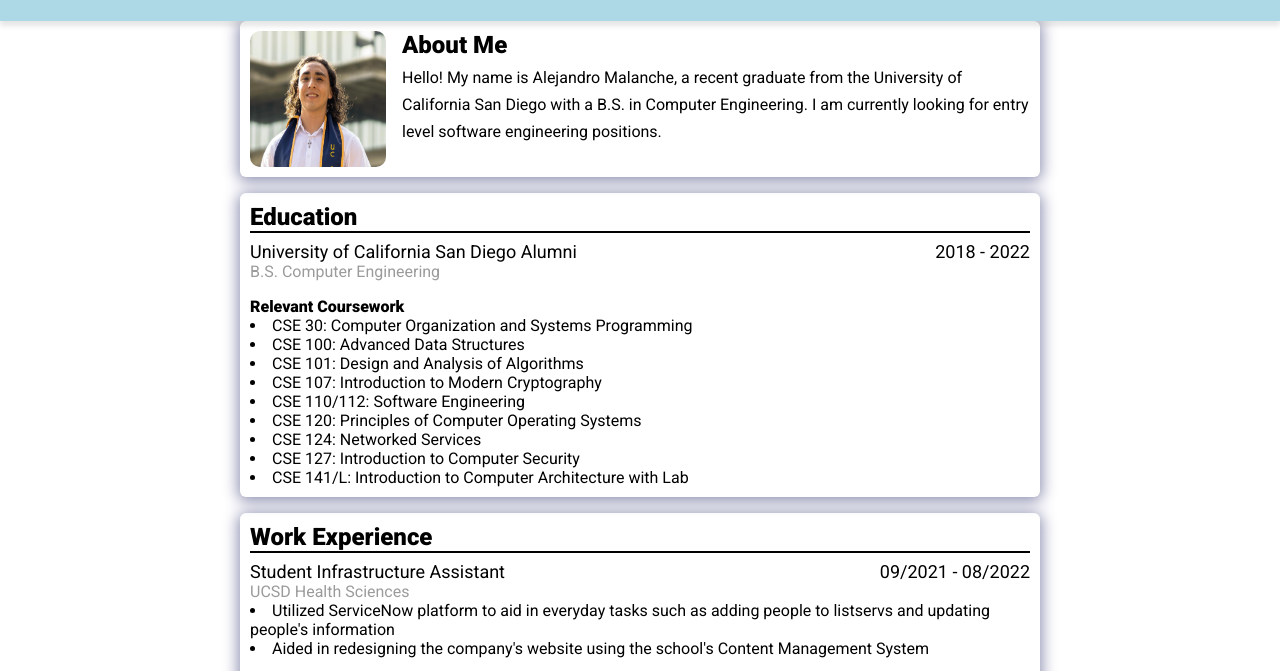
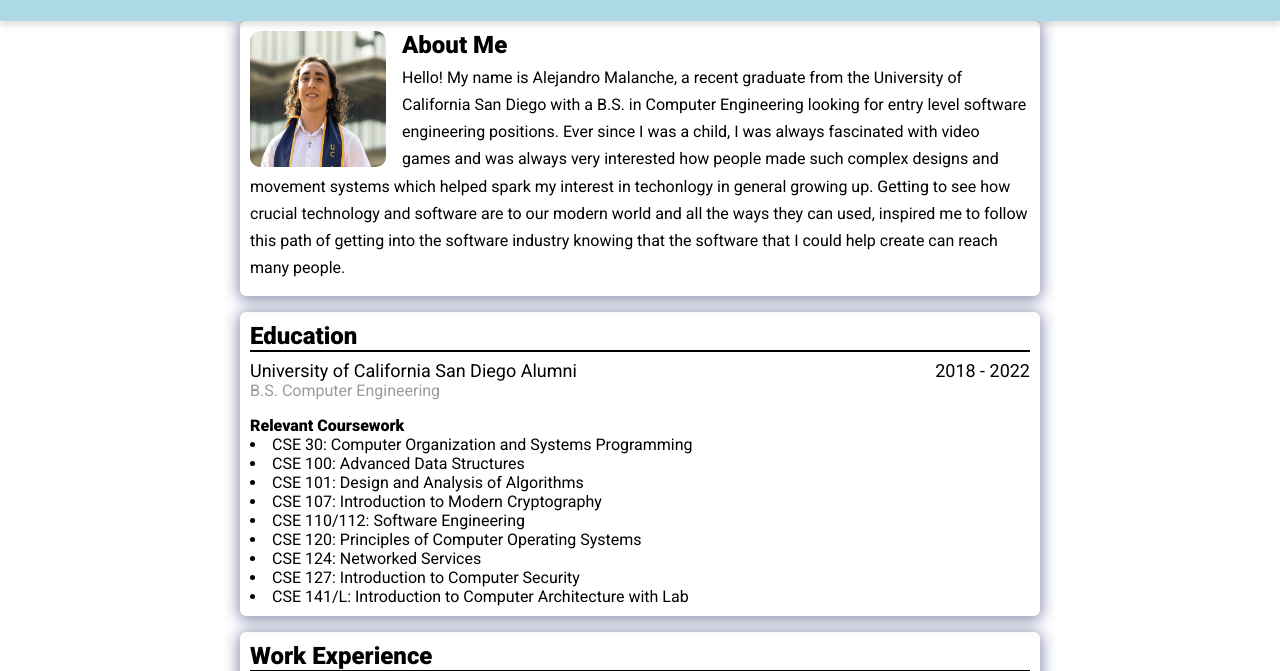
Before and after one commit to AlejandroM2000/DigitalPortfolio, a plain HTML site: page index.html in a window 1280 px wide. Shown: the part 55-726 px from the top of the page. Drawn offline with nearby package versions, Linux system fonts and the light colour scheme.

```diff
--- a/index.html
+++ b/index.html
@@ -32,8 +32,10 @@
             <img src="assets/images/Fambam-7.jpg" alt="my-picture" class="hero-img">
             <h2 class="bio-title">About Me</h2>
             <p class="bio-text">
-                Hello! My name is Alejandro Malanche, a recent graduate from the University of California San Diego with a B.S. in Computer Engineering.
-                I am currently looking for entry level software engineering positions.
+                Hello! My name is Alejandro Malanche, a recent graduate from the University of California San Diego with a B.S. in Computer Engineering looking for entry level software engineering positions.
+                Ever since I was a child, I was always fascinated with video games and was always very interested how people made such complex designs and movement systems
+                which helped spark my interest in techonlogy in general growing up. Getting to see how crucial technology and software are to our modern world and all the ways they can used,
+                inspired me to follow this path of getting into the software industry knowing that the software that I could help create can reach many people.
             </p>
           </div>
     </section>
--- a/styles.css
+++ b/styles.css
@@ -103,6 +103,9 @@ nav {
     float: left;
     margin-right: 1rem;
   }
+  .bio-text {
+    left: 50%;
+  }
 
   .bio, .education, .work-experience, .projects{
     width: 50rem;
```
Also changed, not shown: 2 other files.
